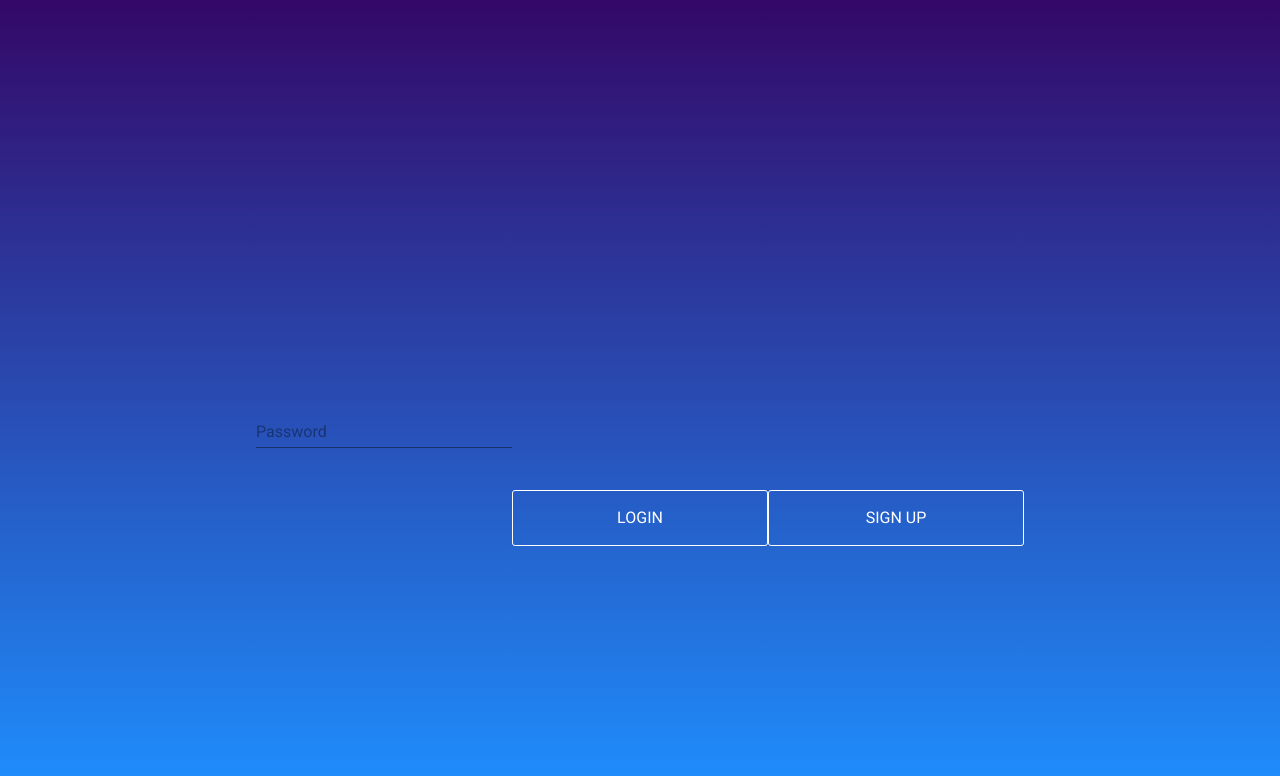
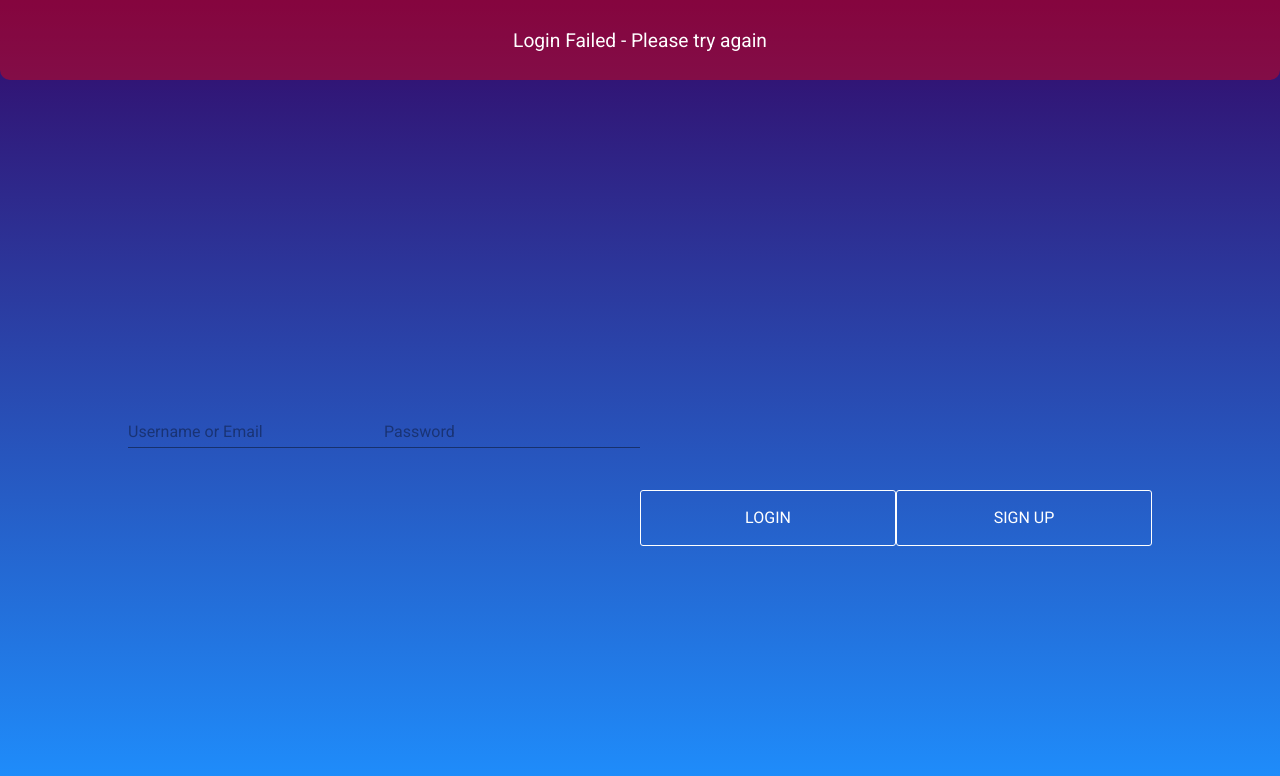
Before and after one commit to deticket/app, a Next.js app in the folder client/: page / in a window 1280 px wide. Both pictures are taken after a click on the button "LOGIN". Shown: the top 776 px of the page. Built offline with nearby package versions, Linux system fonts and the light colour scheme.

Commit message:
login init

```diff
--- /dev/null
+++ b/client/Data/users.json
@@ -0,0 +1,13 @@
+{
+  "users": [{
+    "name": "user1234",
+    "password": "03ac674216f3e15c761ee1a5e255f067953623c8b388b4459e13f978d7c846f4",
+    "userID": "11223344",
+    "role": "user"
+  }, {
+    "name": "organizer",
+    "password": "9af15b336e6a9619928537df30b2e6a2376569fcf9d7e773eccede65606529a0",
+    "userID": "0000",
+    "role": "admin"
+  }]
+}
--- a/client/package.json
+++ b/client/package.json
@@ -7,6 +7,7 @@
     "@material-ui/icons": "^3.0.2",
     "@zeit/next-css": "^1.0.1",
     "babel-plugin-styled-components": "^1.10.0",
+    "js-sha256": "^0.9.0",
     "next": "^8.0.4",
     "prop-types": "^15.7.2",
     "qrcode.react": "^0.9.3",
--- a/client/pages/index.jsx
+++ b/client/pages/index.jsx
@@ -3,6 +3,11 @@ import Button from '@material-ui/core/Button';
 import styled from 'styled-components';
 import Link from 'next/link';
 import { TextField, Input } from '@material-ui/core';
+import { useState } from 'react';
+import sha256 from 'js-sha256';
+
+import UserList from '../Data/users';
+
 
 const LandingButton = styled(Button)`
   && {
@@ -24,16 +29,92 @@ const StyledTextField = styled(TextField)`
   }
 `;
 
-const TopSection = styled.div`
-    height 50vh;
+const LogoSection = styled.div`
+    height 40vh;
+`;
+
+const ErrorHeader = styled.div`
+    height: 10vh;
+    background: rgba(999,0,0,0.4);
+    border-radius: 0px 0px 10px 10px;
+    font-size: 1.2em;
+    display: flex;
+    flex-direction: column;
+    justify-content: space-around;
+    slideIn: transform 300ms ease-in-out;
+`;
+
+const EmptyHeader = styled.div`
+    height 10vh;
+    background: transparent;
+    font-size: 2em;
 `;
 
 function Login() {
+  const [loginError, setLoginError] = useState(false);
+  const [username, setUsername] = useState('');
+  const [password, setPassword] = useState('');
+
+  const changeUsername = (e) => {
+    setUsername(e.target.value);
+  };
+
+  const changePassword = (e) => {
+    setPassword(e.target.value);
+  };
+
+
+  const validateLogin = (user, pw) => {
+    // loop through UserList searching for the Username/Password combination
+    for (let i = 0; i < UserList.users.length; i += 1) {
+      // if there is a match, return the route
+      if (UserList.users[i].name === user && UserList.users[i].password === sha256(pw)) {
+        // if it is an admin, send him to the scanner App / in the future to the portal
+        if (UserList.users[i].role === 'admin') {
+          return '/scannerApp';
+        }
+        // if its a regular user (not an admin user), send him to his wallet
+        return `/wallet?user=${UserList.users[i].userID}`;
+      }
+    }
+    // if the username/password combination didnt not match, return to same page
+    return '/';
+  };
+
+
+  const checkForError = () => {
+    if (validateLogin(username, password) === '/') {
+      console.log('ERROR');
+      setLoginError(true);
+    }
+  };
+
   return (
     <>
-      <TopSection>
-        {/* <img src={logo} className="App-logo" alt="logo" /> */}
-      </TopSection>
+
+      {loginError
+        ? (
+          <ErrorHeader>
+        Login Failed - Please try again
+          </ErrorHeader>
+        )
+        : (
+          <EmptyHeader />
+        )
+      }
+
+      <LogoSection>
+        {/* insert Logo here once we have one */}
+        {/* e.g. <img src={logo} className="App-logo" alt="logo" /> */}
+      </LogoSection>
+      <StyledTextField
+        id="standard-with-placeholder"
+        placeholder="Username or Email"
+        value={username}
+        // className={classes.textField}
+        margin="normal"
+        onChange={changeUsername}
+      />
       <StyledTextField
         id="standard-password-input"
         // className={classes.textField}
@@ -41,9 +122,15 @@ function Login() {
         autoComplete="current-password"
         margin="normal"
         placeholder="Password"
+        value={password}
+        onChange={changePassword}
       />
-      <Link href="/wallet">
-        <LandingButton>Login</LandingButton>
+      <Link href={validateLogin(username, password)}>
+        <LandingButton
+          onClick={() => checkForError()}
+        >
+          Login
+        </LandingButton>
       </Link>
       <LandingButton> Sign up </LandingButton>
     </>
```
Also changed, not shown: 1 other file (tests, documents, lock files or other folders).
